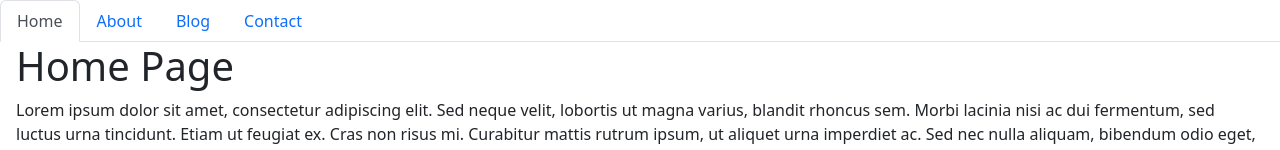
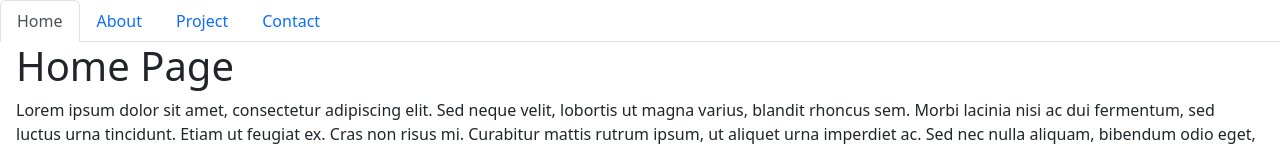
Before and after one commit to austintyrome/portfolio, a React (Vite) app: page / in a window 1280 px wide. Shown: the top 150 px of the page. Built offline with nearby package versions, Linux system fonts and the light colour scheme.

Commit message:
Blog to Project

```diff
--- a/src/components/NavTabs.jsx
+++ b/src/components/NavTabs.jsx
@@ -26,12 +26,12 @@ function NavTabs({ currentPage, handlePageChange }) {
       </li>
       <li className="nav-item">
         <a
-          href="#blog"
+          href="#projects"
           onClick={() => handlePageChange('Blog')}
           // Check to see if the currentPage is `Blog`, and if so we use the active link class from bootstrap. Otherwise, we set it to a normal nav-link
-          className={currentPage === 'Blog' ? 'nav-link active' : 'nav-link'}
+          className={currentPage === 'Projects' ? 'nav-link active' : 'nav-link'}
         >
-          Blog
+          Project
         </a>
       </li>
       <li className="nav-item">
--- a/src/components/PortfolioContainer.jsx
+++ b/src/components/PortfolioContainer.jsx
@@ -2,7 +2,7 @@ import { useState } from 'react';
 import NavTabs from './NavTabs';
 import Home from './pages/Home';
 import About from './pages/About';
-import Blog from './pages/Blog';
+import Project from './pages/Project';
 import Contact from './pages/Contact';
 
 export default function PortfolioContainer() {
@@ -16,8 +16,8 @@ export default function PortfolioContainer() {
     if (currentPage === 'About') {
       return <About />;
     }
-    if (currentPage === 'Blog') {
-      return <Blog />;
+    if (currentPage === 'Project') {
+      return <Project />;
     }
     return <Contact />;
   };
--- a/src/components/pages/Blog.jsx
+++ b/src/components/pages/Project.jsx
@@ -1,7 +1,7 @@
-export default function Blog() {
+export default function Project() {
     return (
       <div>
-        <h1>Blog Page</h1>
+        <h1>Project Page</h1>
         <p>
           Donec a volutpat quam. Curabitur nec varius justo, sed rutrum ligula.
           Curabitur pellentesque turpis sit amet eros iaculis, a mollis arcu
```
